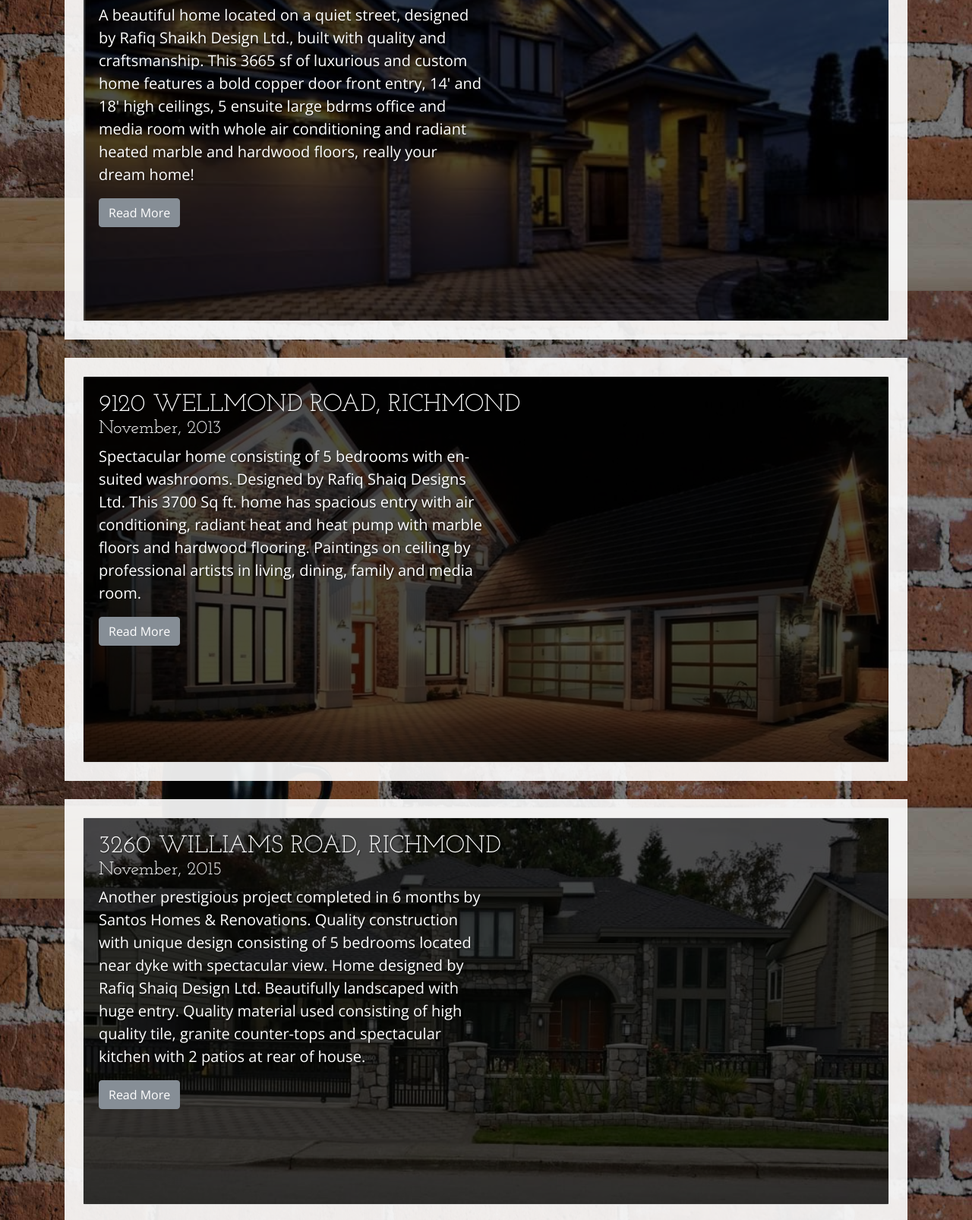
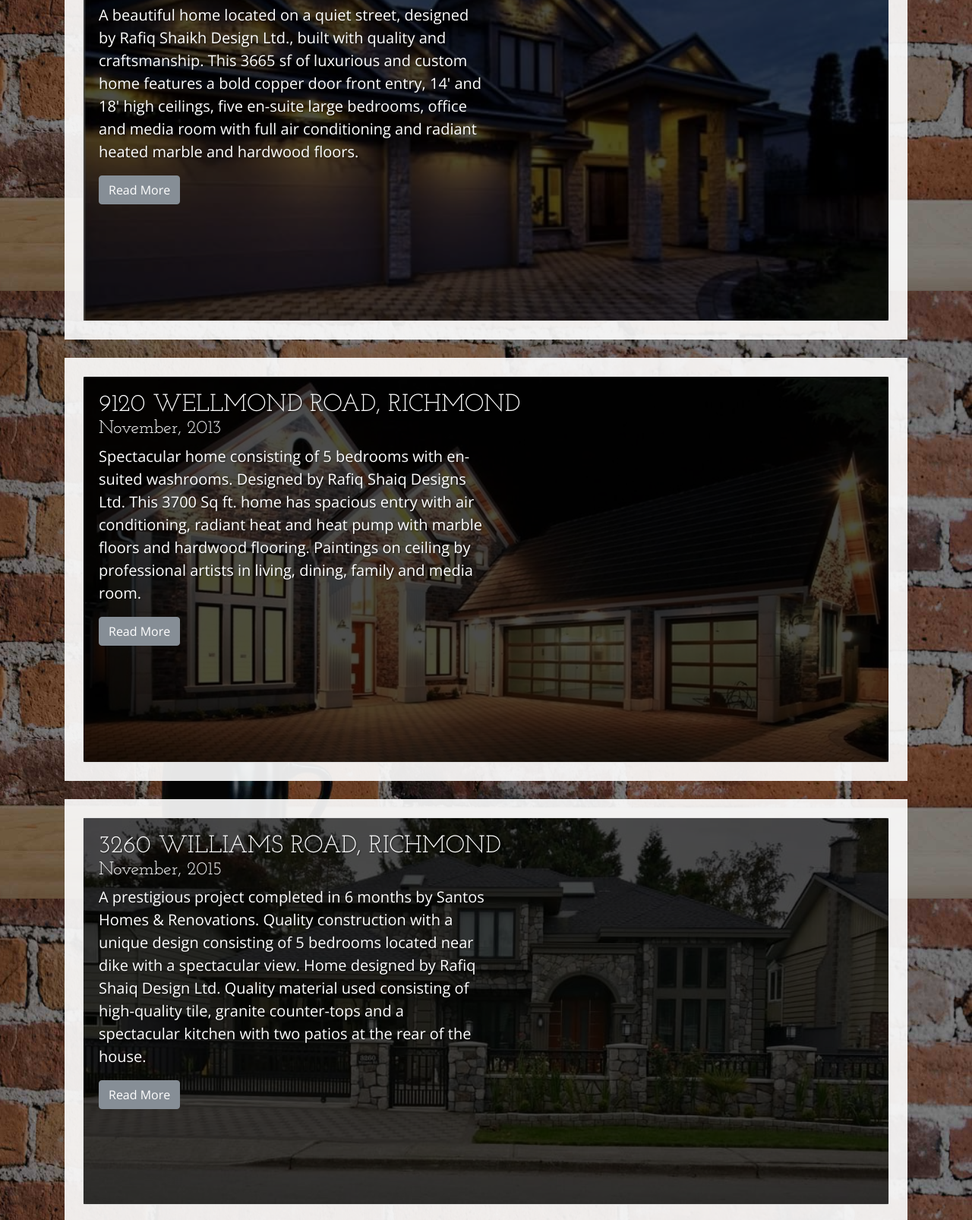
Before and after one commit to avinashkz/sanhomes, a website: page projects.html in a window 1280 px wide. Shown: the part 417-2023 px from the top of the page at 76% size. Drawn offline with nearby package versions, Linux system fonts and the light colour scheme.

Commit message:
Updated text overflow

```diff
--- a/projects.html
+++ b/projects.html
@@ -87,7 +87,7 @@
           <div class="card-img-overlay bg-overlay">
             <h2 class="card-title text-shadow text-white text-uppercase mb-0">8191 Elsmore Road, Richmond</h2>
             <h4 class="text-shadow text-white">May, 2011</h4>
-            <p class="lead card-text text-shadow text-white w-50 d-none d-lg-block">A beautiful home located on a quiet street, designed by Rafiq Shaikh Design Ltd., built with quality and craftsmanship. This 3665 sf of luxurious and custom home features a bold copper door front entry, 14' and 18' high ceilings, 5 ensuite large bdrms office and media room with whole air conditioning and radiant heated marble and hardwood floors, really your dream home!</p>
+            <p class="lead card-text text-shadow text-white w-50 d-none d-lg-block">A beautiful home located on a quiet street, designed by Rafiq Shaikh Design Ltd., built with quality and craftsmanship. This 3665 sf of luxurious and custom home features a bold copper door front entry, 14' and 18' high ceilings, five en-suite large bedrooms, office and media room with full air conditioning and radiant heated marble and hardwood floors.</p>
             <a href="project-one.html" class="btn btn-secondary">Read More</a>
           </div>
         </div>
@@ -111,7 +111,7 @@
           <div class="card-img-overlay bg-overlay">
             <h2 class="card-title text-shadow text-white text-uppercase mb-0">3260 Williams Road, Richmond</h2>
             <h4 class="text-shadow text-white">November, 2015</h4>
-            <p class="lead card-text text-shadow text-white w-50 d-none d-lg-block">Another prestigious project completed in 6 months by Santos Homes & Renovations. Quality construction with unique design consisting of 5 bedrooms located near dyke with spectacular view. Home designed by Rafiq Shaiq Design Ltd. Beautifully landscaped with huge entry. Quality material used consisting of high quality tile, granite counter-tops and spectacular kitchen with 2 patios at rear of house.</p>
+            <p class="lead card-text text-shadow text-white w-50 d-none d-lg-block">A prestigious project completed in 6 months by Santos Homes & Renovations. Quality construction with a unique design consisting of 5 bedrooms located near dike with a spectacular view. Home designed by Rafiq Shaiq Design Ltd. Quality material used consisting of high-quality tile, granite counter-tops and a spectacular kitchen with two patios at the rear of the house.</p>
             <a href="project-three.html" class="btn btn-secondary">Read More</a>
           </div>
         </div>
```
